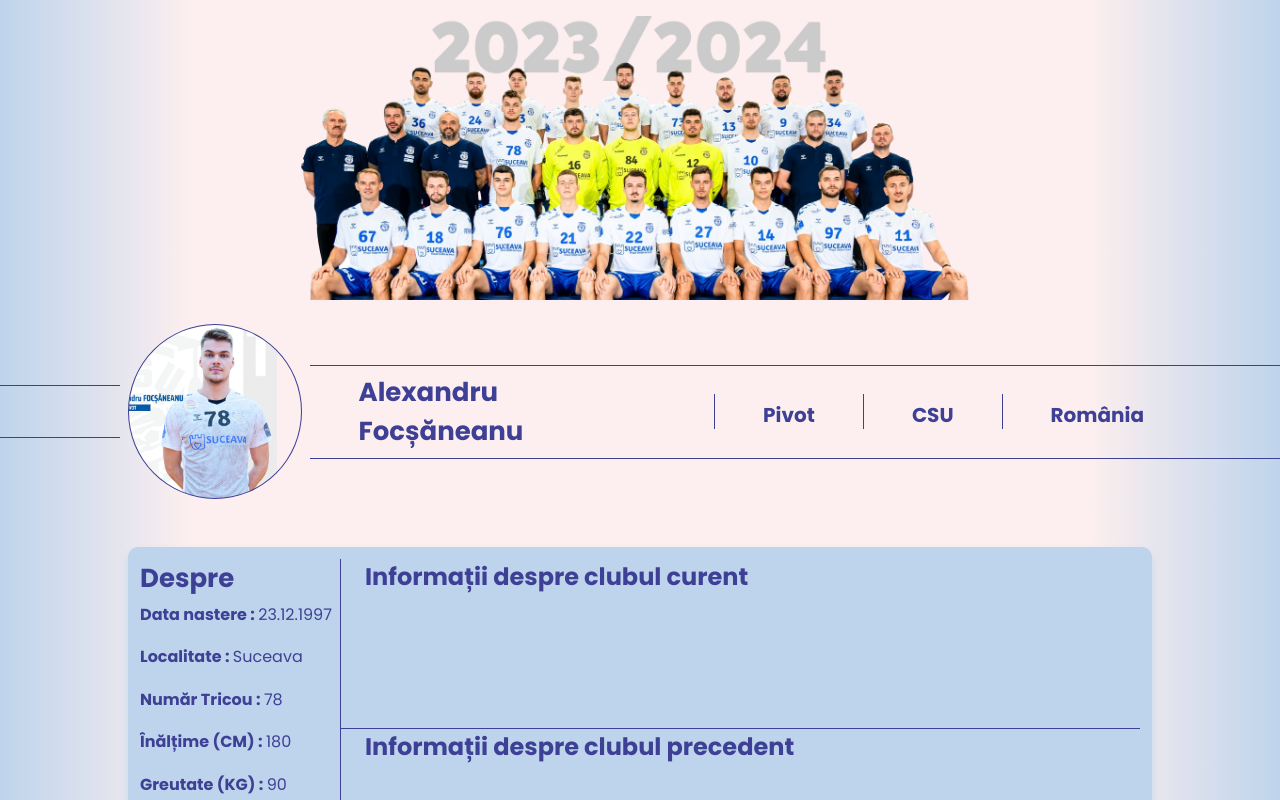
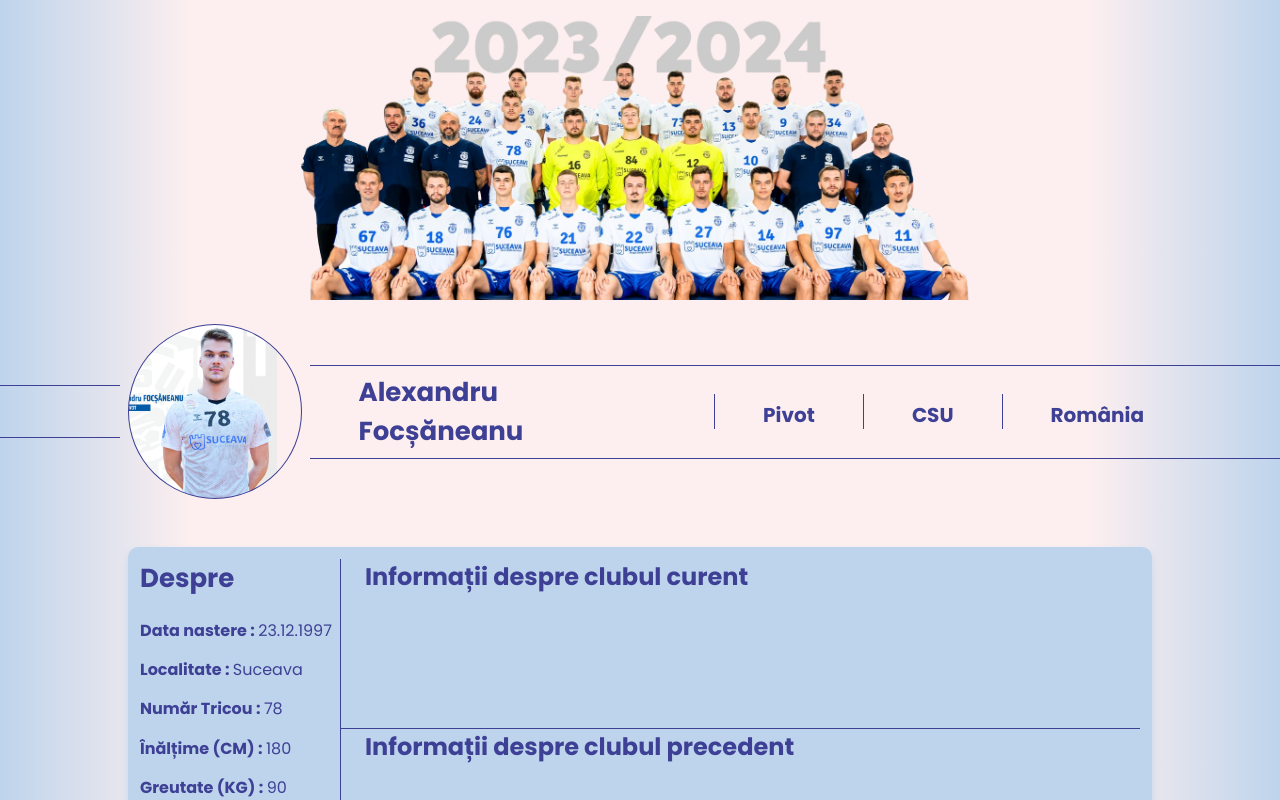
Before and after one commit to Top-Gs/csu, a React (Create React App) app in the folder frontend-csu/: page /playerprofile in a window 1280 px wide. Shown: the top 800 px of the page. Built offline with nearby package versions, Linux system fonts and the light colour scheme.

Commit message:
Update spacing and line positioning in PLayerInfoCard.

```diff
--- a/frontend-csu/src/components/componentsUI/PlayerInfoCard.css
+++ b/frontend-csu/src/components/componentsUI/PlayerInfoCard.css
@@ -43,15 +43,15 @@
    display: flex;
    flex-flow: column nowrap;
 }
-
-.player-info-about__title {
-   flex: 2;
-   font-size: 26px;
-}
 .player-info-about-container * {
    flex: 1;
    font-weight: bold;
 }
+.player-info-about__title {
+   flex: 1.5;
+   font-size: 26px;
+}
+
 .player-about__item {
    font-weight: normal;
 }
```
